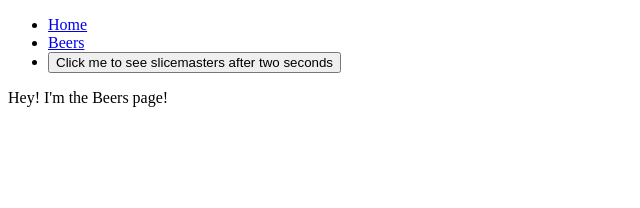
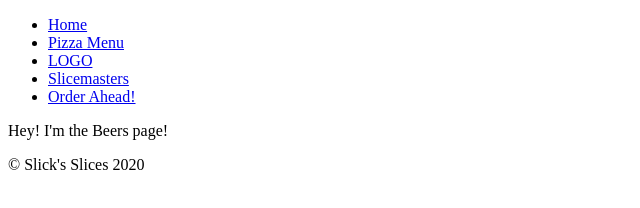
Before and after one commit to SandraBayabos/gatsby-pizza-site, a Gatsby site: page /beers in a window 1280 px wide. Shown: the whole page, without its empty margins (0-640 px from the left). Built offline with nearby package versions, Linux system fonts and the light colour scheme; Gatsby itself is replaced by a stand-in of ours.

Commit message:
created gatsby-browser & gatsby-ssr files

```diff
--- /dev/null
+++ b/gatsby-browser.js
@@ -0,0 +1,6 @@
+import React from 'react';
+import Layout from './src/components/Layout';
+
+export function wrapPageElement({ element, props }) {
+  return <Layout {...props}>{element}</Layout>;
+}
--- /dev/null
+++ b/gatsby-ssr.js
@@ -0,0 +1,6 @@
+import React from 'react';
+import Layout from './src/components/Layout';
+
+export function wrapPageElement({ element, props }) {
+  return <Layout {...props}>{element}</Layout>;
+}
--- /dev/null
+++ b/src/components/Footer.js
@@ -0,0 +1,9 @@
+import React from 'react';
+
+export default function Footer() {
+  return (
+    <footer>
+      <p>&copy; Slick's Slices {new Date().getFullYear()}</p>
+    </footer>
+  );
+}
--- /dev/null
+++ b/src/components/Layout.js
@@ -0,0 +1,13 @@
+import React from 'react';
+import Footer from './Footer';
+import Nav from './Nav';
+
+export default function Layout({ children }) {
+  return (
+    <div>
+      <Nav />
+      {children}
+      <Footer />
+    </div>
+  );
+}
--- a/src/components/Nav.js
+++ b/src/components/Nav.js
@@ -1,12 +1,12 @@
 import React from 'react';
 import { Link, navigate } from 'gatsby';
 
-function goToSliceMasters() {
-  setTimeout(() => {
-    console.log('Go to slicemasters');
-    navigate('/slicemasters/');
-  }, 2000);
-}
+// function goToSliceMasters() {
+//   setTimeout(() => {
+//     console.log('Go to slicemasters');
+//     navigate('/slicemasters/', { replace: true });
+//   }, 2000);
+// }
 
 export default function Nav() {
   return (
@@ -16,12 +16,16 @@ export default function Nav() {
           <Link to="/">Home</Link>
         </li>
         <li>
-          <Link to="/beers">Beers</Link>
+          <Link to="/pizzas">Pizza Menu</Link>
         </li>
         <li>
-          <button type="button" onClick={goToSliceMasters}>
-            Click me to see slicemasters after two seconds
-          </button>
+          <Link to="/">LOGO</Link>
+        </li>
+        <li>
+          <Link to="/slicemasters">Slicemasters</Link>
+        </li>
+        <li>
+          <Link to="/order">Order Ahead!</Link>
         </li>
       </ul>
     </nav>
--- a/src/pages/beers.js
+++ b/src/pages/beers.js
@@ -1,10 +1,8 @@
 import React from 'react';
-import Nav from '../components/Nav';
 
 export default function BeersPage() {
   return (
     <div>
-      <Nav />
       <p>Hey! I'm the Beers page!</p>
     </div>
   );
--- a/src/pages/index.js
+++ b/src/pages/index.js
@@ -1,11 +1,11 @@
 import React from 'react';
+import Layout from '../components/Layout';
 import Nav from '../components/Nav';
 
 export default function HomePage() {
   return (
-    <div>
-      <Nav />
+    <>
       <p>Hey! I'm the homepage! Eeee</p>
-    </div>
+    </>
   );
 }
--- a/src/pages/pizzas.js
+++ b/src/pages/pizzas.js
@@ -1,9 +1,10 @@
 import React from 'react';
+import Layout from '../components/Layout';
 
 export default function PizzasPage() {
   return (
-    <div>
+    <>
       <p>Hey! I'm the Pizzas page!</p>
-    </div>
+    </>
   );
 }
--- a/src/pages/slicemasters.js
+++ b/src/pages/slicemasters.js
@@ -1,10 +1,8 @@
 import React from 'react';
-import Nav from '../components/Nav';
 
 export default function SliceMastersPage() {
   return (
     <div>
-      <Nav />
       <p>Hey! I'm the SliceMastersPage page!</p>
     </div>
   );
```
